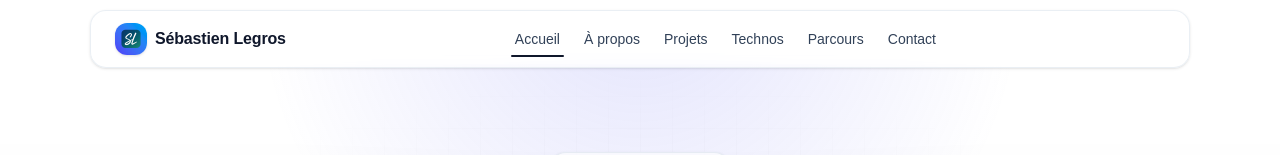
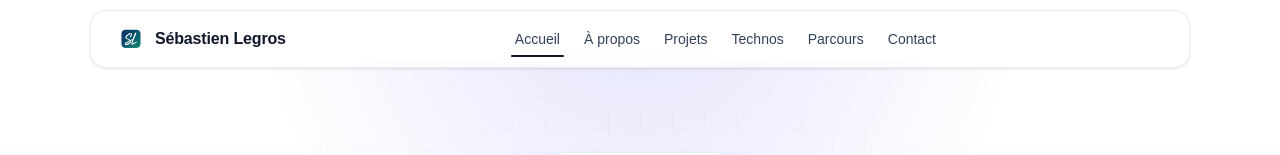
Before and after one commit to slg9/portfolio, a Next.js app: page / in a window 1280 px wide. Shown: the top 155 px of the page. Built offline with nearby package versions, Linux system fonts and the light colour scheme.

Commit message:
update icon header

```diff
--- a/app/components/Header.tsx
+++ b/app/components/Header.tsx
@@ -143,7 +143,7 @@ export default function Header() {
             className="group inline-flex items-center gap-2 text-left"
             aria-label="Aller à l’accueil"
           >
-            <span className="inline-grid size-8 place-items-center rounded-xl bg-gradient-to-tr from-indigo-600 to-sky-500 text-white text-xs font-bold shadow-sm">
+            <span className="inline-grid size-8 place-items-center rounded-xl ">
               <Image
                 src="/icon.png"
                 alt="SL - Sébastien Legros"
```
